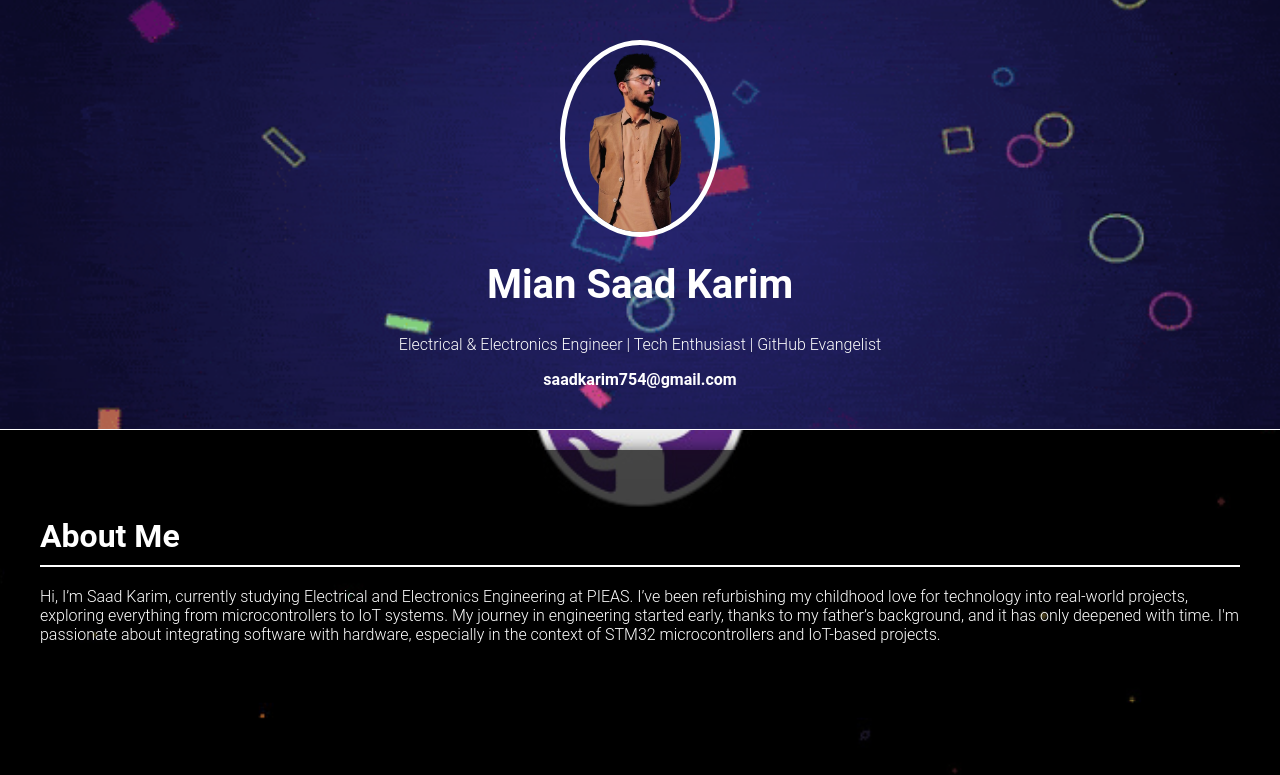
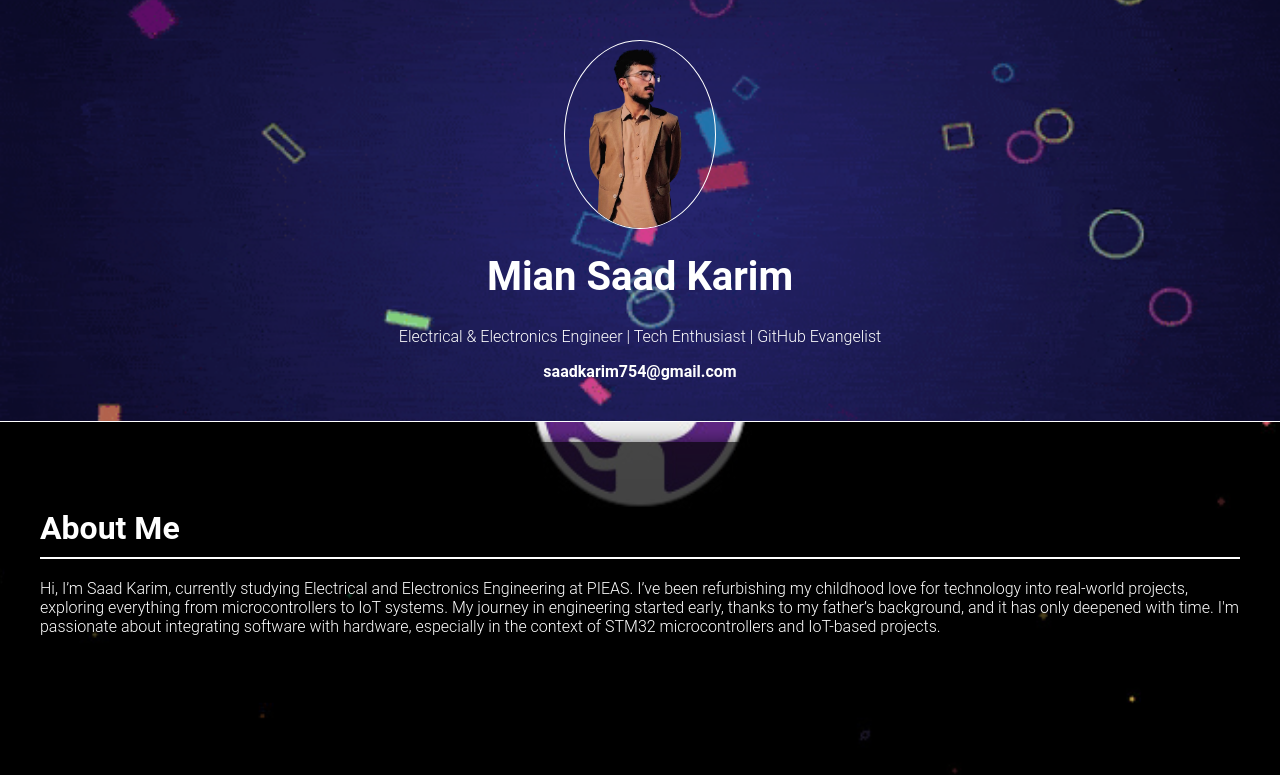
Before and after one commit to saadkarim754/saadkarim754.github.io, a plain HTML site: page index.html in a window 1280 px wide. Shown: the top 775 px of the page. Drawn offline with Linux system fonts and the light colour scheme.

Commit message:
Update styles.css

```diff
--- a/styles.css
+++ b/styles.css
@@ -20,7 +20,7 @@ body {
     width: 150px;
     border-radius: 50%;
     margin-bottom: 20px;
-    border: 5px solid #fff;
+    border: 1px solid #fff;
 }
 
 h1 {
```
